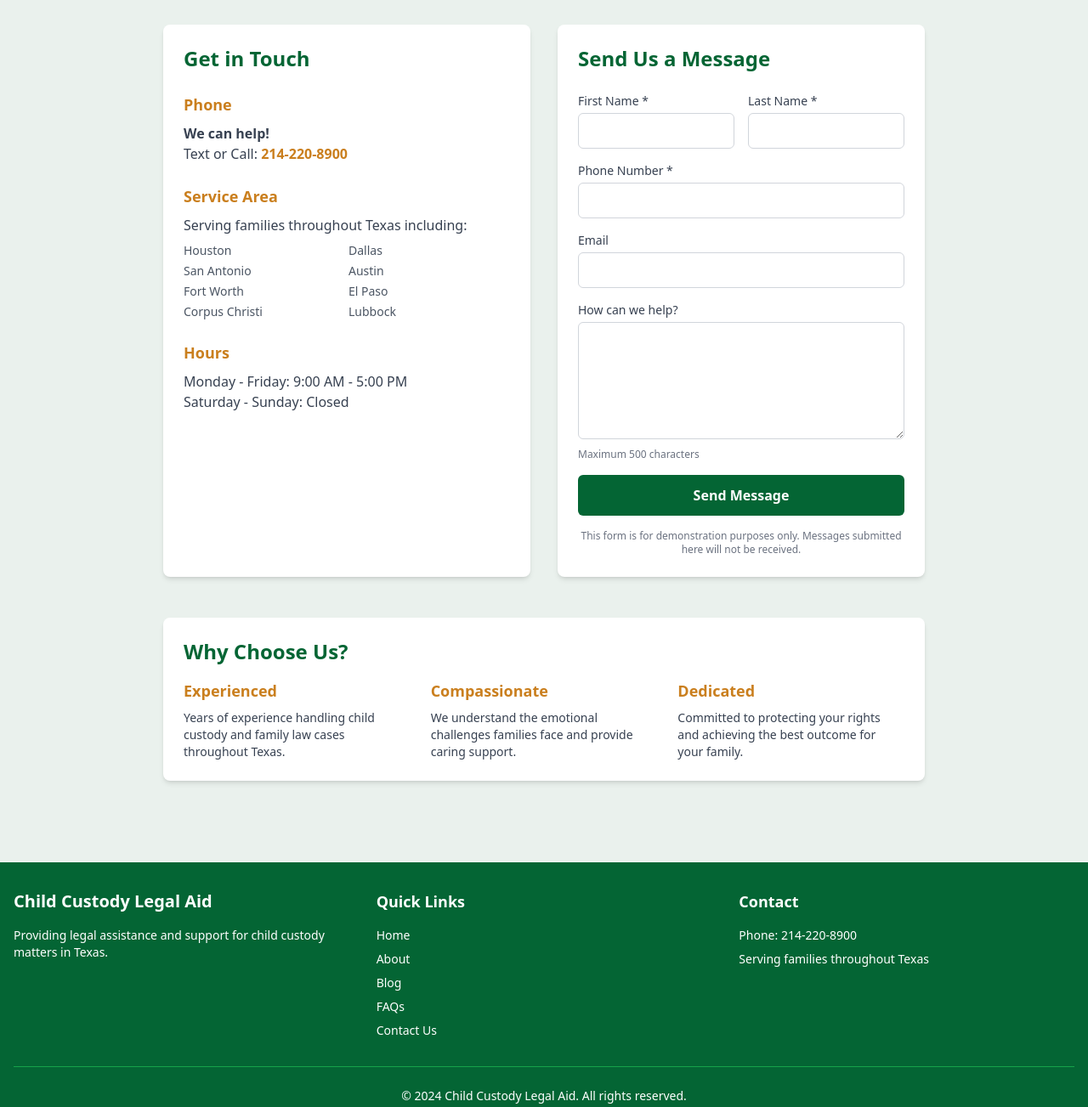
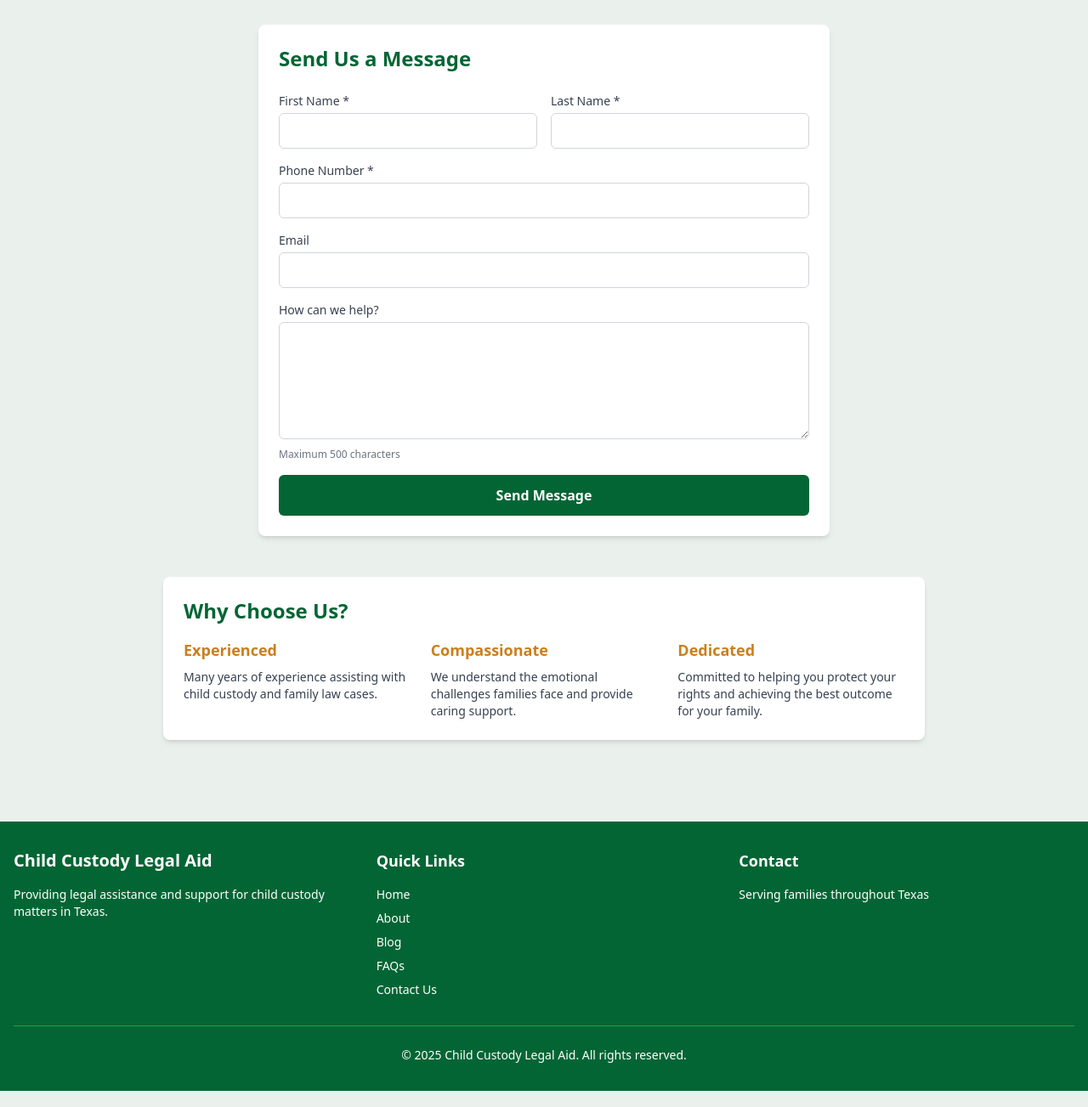
Before and after one commit to apitrox/ccla-website, a plain HTML site: page contact.html in a window 1280 px wide. Shown: the part 679-1982 px from the top of the page at 85% size. Drawn offline with nearby package versions, Linux system fonts and the light colour scheme; files whose address does not match are found by name.

Commit message:
Fix Contact Us page: remove Get in Touch panel, update text, remove phone numbers from all pages, and make copyright year dynamic

```diff
--- a/contact.html
+++ b/contact.html
@@ -110,49 +110,8 @@
                 <p class="text-lg text-gray-700">We're here to help. Contact us today to discuss your child custody and family law needs.</p>
             </div>
 
-            <div class="grid grid-cols-1 lg:grid-cols-2 gap-8">
-                <!-- Contact Information -->
-                <div class="bg-white rounded-lg shadow-md p-6">
-                    <h2 class="text-2xl font-bold mb-6" style="color: #046534;">Get in Touch</h2>
-
-                    <div class="space-y-6">
-                        <!-- Phone -->
-                        <div>
-                            <h3 class="font-semibold text-lg mb-2 text-accent">Phone</h3>
-                            <p class="text-gray-700">
-                                <strong>We can help!</strong><br>
-                                Text or Call: <a href="tel:214-220-8900" class="text-accent hover:underline font-semibold">214-220-8900</a>
-                            </p>
-                        </div>
-
-                        <!-- Service Area -->
-                        <div>
-                            <h3 class="font-semibold text-lg mb-2 text-accent">Service Area</h3>
-                            <p class="text-gray-700">Serving families throughout Texas including:</p>
-                            <ul class="mt-2 text-sm text-gray-600 grid grid-cols-2 gap-1">
-                                <li>Houston</li>
-                                <li>Dallas</li>
-                                <li>San Antonio</li>
-                                <li>Austin</li>
-                                <li>Fort Worth</li>
-                                <li>El Paso</li>
-                                <li>Corpus Christi</li>
-                                <li>Lubbock</li>
-                            </ul>
-                        </div>
-
-                        <!-- Hours -->
-                        <div>
-                            <h3 class="font-semibold text-lg mb-2 text-accent">Hours</h3>
-                            <p class="text-gray-700">
-                                Monday - Friday: 9:00 AM - 5:00 PM<br>
-                                Saturday - Sunday: Closed
-                            </p>
-                        </div>
-                    </div>
-                </div>
-
-                <!-- Contact Form -->
+            <!-- Contact Form -->
+            <div class="max-w-2xl mx-auto">
                 <div class="bg-white rounded-lg shadow-md p-6">
                     <h2 class="text-2xl font-bold mb-6" style="color: #046534;">Send Us a Message</h2>
 
@@ -200,10 +159,6 @@
                                 Send Message
                             </button>
                         </div>
-
-                        <p class="text-xs text-gray-500 text-center">
-                            This form is for demonstration purposes only. Messages submitted here will not be received.
-                        </p>
                     </form>
                 </div>
             </div>
@@ -214,7 +169,7 @@
                 <div class="grid grid-cols-1 md:grid-cols-3 gap-6">
                     <div>
                         <h3 class="font-semibold text-lg mb-2 text-accent">Experienced</h3>
-                        <p class="text-gray-700 text-sm">Years of experience handling child custody and family law cases throughout Texas.</p>
+                        <p class="text-gray-700 text-sm">Many years of experience assisting with child custody and family law cases.</p>
                     </div>
                     <div>
                         <h3 class="font-semibold text-lg mb-2 text-accent">Compassionate</h3>
@@ -222,7 +177,7 @@
                     </div>
                     <div>
                         <h3 class="font-semibold text-lg mb-2 text-accent">Dedicated</h3>
-                        <p class="text-gray-700 text-sm">Committed to protecting your rights and achieving the best outcome for your family.</p>
+                        <p class="text-gray-700 text-sm">Committed to helping you protect your rights and achieving the best outcome for your family.</p>
                     </div>
                 </div>
             </div>
@@ -254,13 +209,12 @@
                 <!-- Contact Info -->
                 <div>
                     <h4 class="text-lg font-semibold mb-4">Contact</h4>
-                    <p class="text-sm">Phone: <a href="tel:214-220-8900" class="hover:text-accent transition-colors">214-220-8900</a></p>
-                    <p class="text-sm mt-2">Serving families throughout Texas</p>
+                    <p class="text-sm">Serving families throughout Texas</p>
                 </div>
             </div>
 
             <div class="border-t border-green-600 mt-8 pt-6 text-center text-sm">
-                <p>&copy; 2024 Child Custody Legal Aid. All rights reserved.</p>
+                <p>&copy; <span id="current-year"></span> Child Custody Legal Aid. All rights reserved.</p>
             </div>
         </div>
     </footer>
@@ -292,10 +246,13 @@
         // Auto-advance carousel every 5 seconds
         setInterval(nextSlide, 5000);
 
+        // Set current year
+        document.getElementById('current-year').textContent = new Date().getFullYear();
+
         // Form submission handler (non-functional demo)
         function handleSubmit(event) {
             event.preventDefault();
-            alert('Thank you for your interest! Please note: This form is for demonstration purposes only. To contact us, please call 214-220-8900.');
+            alert('Thank you for your interest! This form is for demonstration purposes only.');
             return false;
         }
     </script>
```
Also changed, not shown: blog.html (+5 -3 lines), determining-child-custody-texas.html (+6 -7 lines), get-custody-children-texas.html (+5 -6 lines), understanding-fathers-rights-texas.html (+5 -6 lines).
